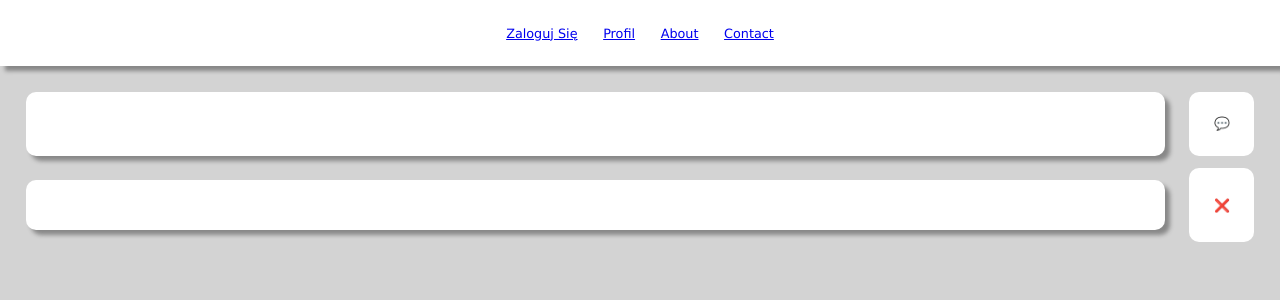
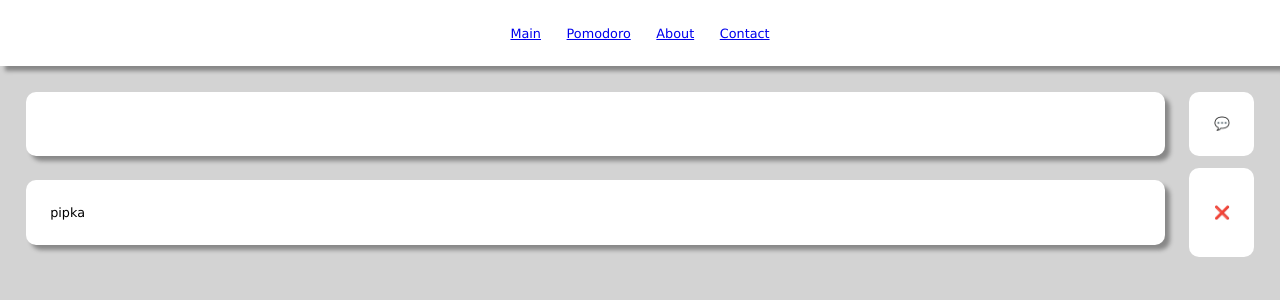
Before and after one commit to sciurkiewicz/scribe, a React (Create React App) app: page / in a window 1280 px wide. Shown: the top 300 px of the page. Built offline with nearby package versions, Linux system fonts and the light colour scheme.

Commit message:
pomodoro changes

```diff
--- a/src/App.css
+++ b/src/App.css
@@ -1,18 +1,14 @@
 body {
-
   /* background: rgb(9, 9, 121); */
   /* background: linear-gradient(184deg, rgba(9, 9, 121, 1) 0%, rgba(255, 119, 0, 1) 100%) fixed; */
-   background-color: lightgrey;
-    background-repeat: no-repeat;
-      background-size: auto;
-      background-attachment:fixed;
- /* background-color: #cccccc; */
-
-
-
+  background-color: lightgrey;
+  background-repeat: no-repeat;
+  background-size: auto;
+  background-attachment: fixed;
+  /* background-color: #cccccc; */
 }
 
 * {
-  font-size: 1.60vh;
-    font-family: Verdana, Geneva, Tahoma, sans-serif;
+  font-size: 1.6vh;
+  font-family: Verdana, Geneva, Tahoma, sans-serif;
 }
--- a/src/components/Pomodoro.js
+++ b/src/components/Pomodoro.js
@@ -1,26 +1,48 @@
 import { useState } from "react";
-import "./pomodoro.css";
+import "./styles.css";
 // import React, { useState, useEffect } from "react";
 
 function Pomodoro() {
-  let [stopwatch, setStopwatch] = useState(8);
+  let [stopwatch, setStopwatch] = useState(1);
   let [stopWatchState, setStopwatchState] = useState(false);
   let [status, setStatus] = useState(false);
+
+  // function pomodoroSetup(props) {
+  // return <h1>Witamy ponownie!</h1>;
+  // }
+  // function pomodoroAfter(props) {
+  // return <h1>Proszę się zarejestrować.</h1>;
+  // }
 
   const handleClick = () => {
     setStopwatchState(true);
     setInterval(() => {
       setStopwatch((prevCount) => prevCount - 1);
+      document.title = stopwatch;
     }, 1000);
+  };
+  const handleReset = () => {
+    setStopwatchState(true);
+    setStopwatch(9);
+    document.title = stopwatch;
   };
   return (
     <div className="Pomodoro">
-      <div className="pomodoroCounter">{stopwatch}</div>
-      {stopWatchState ? (
-        "Odliczanie..."
-      ) : (
+      <div>
+        {stopwatch <= 0 && (
+          <div className="pomodoroCounter">KONIEC CZASU ZRÓB PRZERWĘ!!!</div>
+        )}
+        {stopwatch > 0 && <div className="pomodoroCounter">{stopwatch}</div>}
+      </div>
+
+      {stopWatchState ? null : (
         <button className="pomodoroButton" onClick={handleClick}>
           START
+        </button>
+      )}
+      {stopwatch <= 0 && (
+        <button className="pomodoroButton" onClick={handleReset}>
+          RESET
         </button>
       )}
     </div>
--- a/src/components/Todo.js
+++ b/src/components/Todo.js
@@ -1,4 +1,4 @@
-import "./todo.css";
+import "./styles.css";
 import TodoElement from "./TodoElement";
 import React, { useState, useEffect } from "react";
 
@@ -11,20 +11,16 @@ function Todo() {
 
   function deleteTodo() {
     setTodos((todos) => todos.filter((_, i) => i !== 2)); //tam gdzie 2 można dać naszą wartość którą pierdolniemy z proprsa :>
-    console.log(todos);
   }
 
   return (
     <div className="Todo">
       <div style={{ display: "flex" }}>
         <input type="text" id="todoTextData" className="todoText" />
-        <button onClick={deleteTodo} className="todoButton">
-          💬
-        </button>
+        <button className="todoButton">💬</button>
       </div>
       <div className="todos" id="todoList">
-        {/* {todo} */}
-        <TodoElement />
+        <TodoElement content="pipka" />
       </div>
     </div>
   );
--- a/src/components/TodoElement.js
+++ b/src/components/TodoElement.js
@@ -1,9 +1,9 @@
-import "./todo.css";
+import "./styles.css";
 
-function TodoElement() {
+function TodoElement(props) {
   return (
     <div style={{ display: "flex" }}>
-      <div className="todoNote"></div>
+      <div className="todoNote">{props.content}</div>
       <button
         onClick={console.log("deleted")}
         className="todoButton"
--- a/src/components/Topbar.js
+++ b/src/components/Topbar.js
@@ -1,4 +1,5 @@
-import "./topbar.css";
+import "./styles.css";
+import { Link } from "react-router-dom";
 
 function Topbar() {
   return (
@@ -7,10 +8,10 @@ function Topbar() {
         <div class="nav-wrapper">
           <ul id="menu">
             <li>
-              <a href="#home">Zaloguj Się</a>
+              <Link to="/">Main</Link>
             </li>
             <li>
-              <a href="#services">Profil</a>
+              <Link to="/pomodoro">Pomodoro</Link>
             </li>
             <li>
               <a href="#about">About</a>
--- /dev/null
+++ b/src/components/styles.css
@@ -0,0 +1,94 @@
+#menu {
+  margin: 0%;
+  /* position: sticky; */
+  display: flex;
+  padding: 0%;
+  padding-top: 1%;
+  padding-bottom: 1%;
+  align-items: center;
+  justify-content: center;
+  width: 100%;
+  background-color: rgba(255, 255, 255, 1);
+  box-shadow: 5px 5px 4px #888888;
+}
+
+#menu li {
+  list-style-type: none;
+  padding: 1%;
+}
+
+.Pomodoro {
+  width: 100%;
+  height: 100%;
+  max-width: 100%;
+  display: block;
+  text-align: center;
+}
+.pomodoroButton {
+  padding: 2%;
+  border: none;
+  background-color: white;
+  border-radius: 10px;
+  width: 100%;
+}
+.pomodoroButton:hover {
+  transition: 0.5s;
+  background-color: #888888;
+}
+.pomodoroButton:active {
+  background-color: white;
+  transition: 0.1s;
+}
+.pomodoroCounter {
+  font-size: 32px;
+  margin-bottom: 2%;
+  background-color: white;
+  border-radius: 10px;
+  padding: 2%;
+}
+.Todo {
+  width: 100%;
+  height: 100%;
+  max-width: 100%;
+  display: block;
+}
+.todoText {
+  -webkit-appearance: none;
+  padding: 2%;
+  width: 100%;
+  border: none;
+  background-color: rgba(255, 255, 255, 1);
+  box-shadow: 5px 5px 4px #888888;
+  border-radius: 10px;
+}
+
+.todoButton {
+  padding: 2%;
+  margin-left: 2%;
+  border: none;
+  background-color: white;
+  border-radius: 10px;
+}
+.todoButton:hover {
+  transition: 0.5s;
+  background-color: #888888;
+}
+.todoButton:active {
+  background-color: white;
+  transition: 0.1s;
+}
+
+.todoNote {
+  box-sizing: border-box;
+  width: 100%;
+  padding: 2%;
+  margin-top: 2%;
+  margin-bottom: 2%;
+  background-color: rgba(255, 255, 255, 1);
+  border-radius: 10px;
+  box-shadow: 5px 5px 4px #888888;
+  word-break: break-all;
+}
+.contentWrapper {
+  margin: 2%;
+}
--- a/src/components/topbar.css
+++ /dev/null
@@ -1,18 +0,0 @@
-#menu {
-  margin: 0%;
-  /* position: sticky; */
-  display: flex;
-  padding: 0%;
-  padding-top: 1%;
-  padding-bottom: 1%;
-  align-items: center;
-  justify-content: center;
-  width: 100%;
-  background-color: rgba(255, 255, 255, 1);
-  box-shadow: 5px 5px 4px #888888;
-}
-
-#menu li {
-  list-style-type: none;
-  padding: 1%;
-}
```
